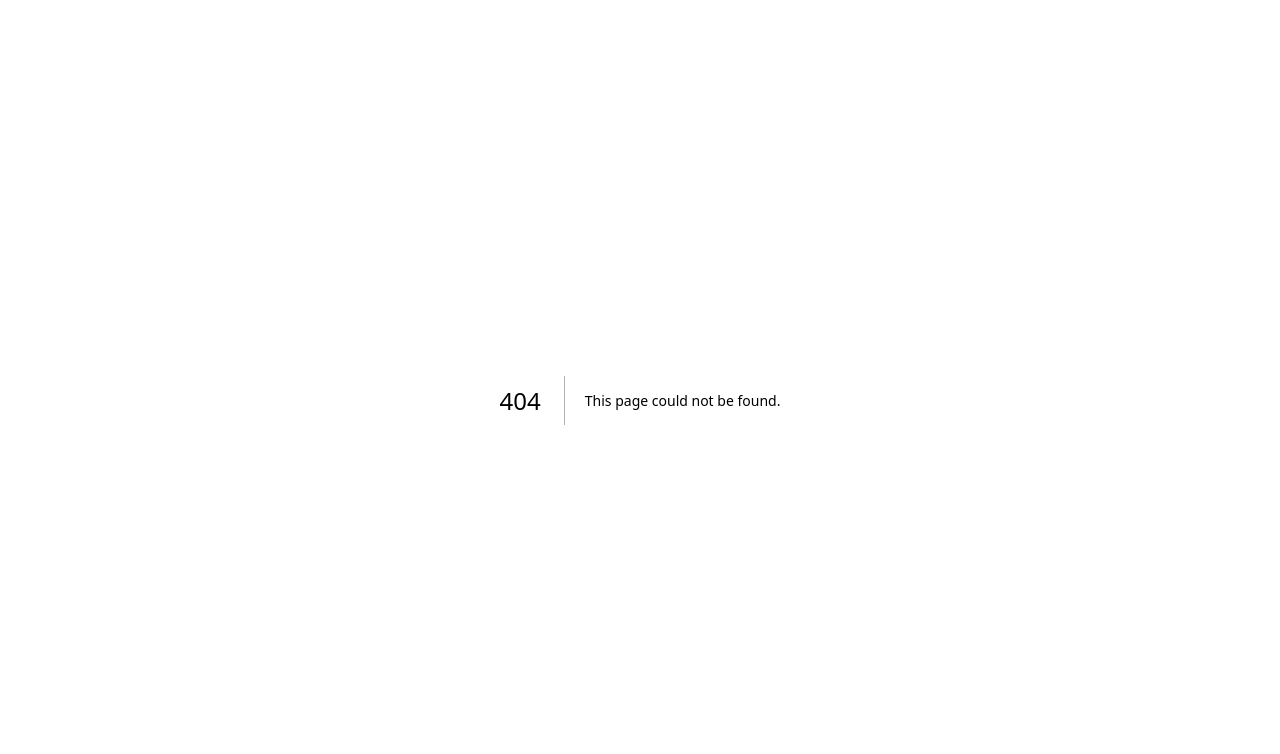
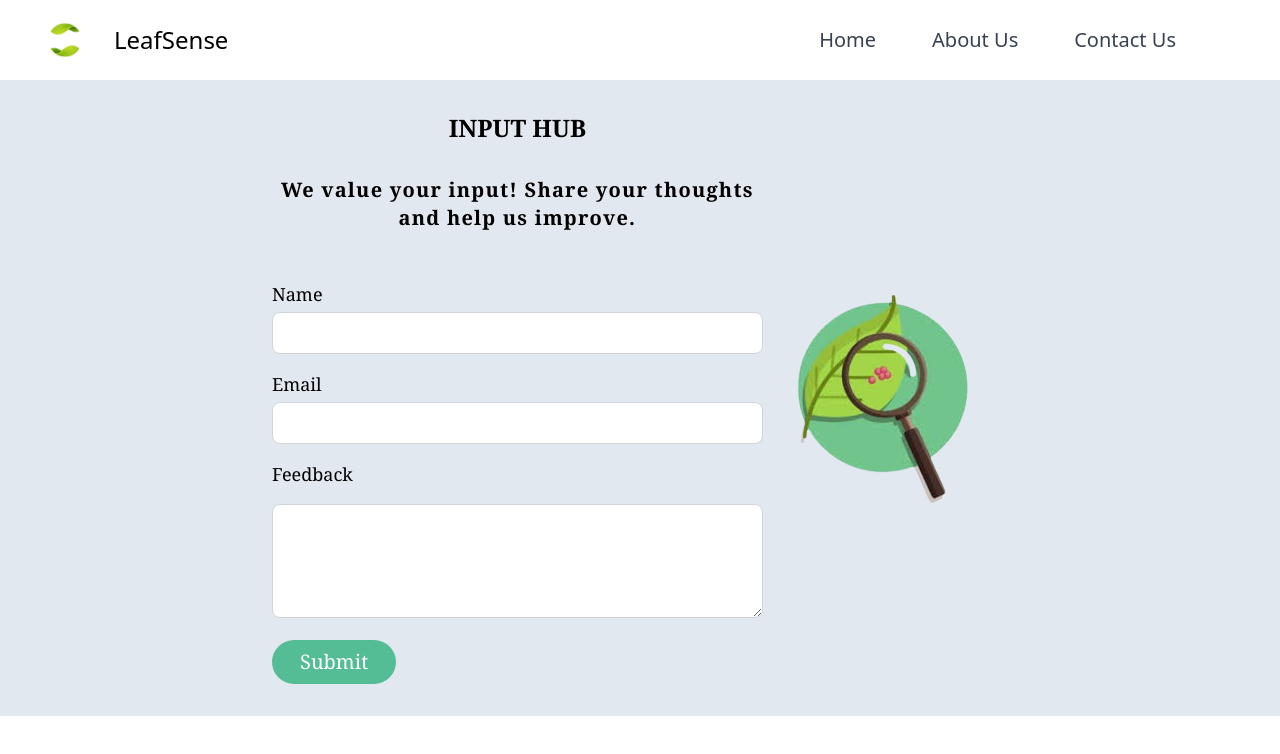
Before and after one commit to alisha0704/softwareda-plantdetection, a Next.js app: page /Feedback in a window 1280 px wide. Before the commit this address had no page. Shown: the top 754 px of the page. Built offline with nearby package versions, Linux system fonts and the light colour scheme.

Commit message:
feat: added feedback page

```diff
--- a/middleware.ts
+++ b/middleware.ts
@@ -6,10 +6,10 @@ import { authMiddleware } from "@clerk/nextjs";
 export default authMiddleware({
 
   // Allow signed out users to access the specified routes:
-  //  publicRoutes: ['/'],
+   publicRoutes: ['/', '/Feedback'],
   // Prevent the specified routes from accessing
   // authentication information:
-  ignoredRoutes: ['/'],
+  // ignoredRoutes: ['/'],
 });
 
 export const config = {
--- /dev/null
+++ b/pages/Feedback.tsx
@@ -0,0 +1,91 @@
+
+import React, { useState } from 'react';
+import Header from './components/Common/Header';
+
+const Feedback: React.FC = () => {
+    const [formData, setFormData] = useState({
+        name: '',
+        email: '',
+        feedback: ''
+    });
+
+    const handleChange = (e: React.ChangeEvent<HTMLInputElement | HTMLTextAreaElement>) => {
+        const { name, value } = e.target;
+        setFormData(prevState => ({
+            ...prevState,
+            [name]: value
+        }));
+    };
+
+    const handleSubmit = (e: React.FormEvent<HTMLFormElement>) => {
+        e.preventDefault();
+        // You can handle form submission logic here, such as sending the feedback to a server
+        console.log(formData);
+        // Reset form fields after submission
+        setFormData({
+            name: '',
+            email: '',
+            feedback: ''
+        });
+    };
+
+    return (
+        <>
+            <Header />
+            <div className='bg-slate-200'>
+            <div className="max-w-3xl  mx-auto py-8 px-4  flex">
+                <div className="w-full">
+                    <h1 className="text-2xl text-center font-serif font-bold mb-4">INPUT HUB</h1>
+                    <div className="w-full flex font-serif justify-start md:justify-center text-primary-yellow text-xl  font-bold tracking-[1.2px] pt-4 text-left md:text-center">
+                     We value your input! Share your thoughts and help us improve.
+                    </div>
+                    <form onSubmit={handleSubmit} className="space-y-4 pt-12">
+                        <div>
+                            <label htmlFor="name" className="block font-serif text-lg mb-1">Name</label>
+                            <input
+                                type="text"
+                                id="name"
+                                name="name"
+                                value={formData.name}
+                                onChange={handleChange}
+                                className="w-full border border-gray-300 rounded-lg py-2 px-4 focus:outline-none focus:border-blue-500"
+                                required
+                            />
+                        </div>
+                        <div>
+                            <label htmlFor="email" className="block font-serif text-lg mb-1">Email</label>
+                            <input
+                                type="email"
+                                id="email"
+                                name="email"
+                                value={formData.email}
+                                onChange={handleChange}
+                                className="w-full border border-gray-300 rounded-lg py-2 px-4 focus:outline-none focus:border-blue-500"
+                                required
+                            />
+                        </div>
+                        <div>
+                            <label htmlFor="feedback" className="block font-serif text-lg mb-4">Feedback</label>
+                            <textarea
+                                id="feedback"
+                                name="feedback"
+                                rows={4}
+                                value={formData.feedback}
+                                onChange={handleChange}
+                                className="w-full border border-gray-300 rounded-lg py-2 px-4 focus:outline-none focus:border-blue-500"
+                                required
+                            ></textarea>
+                        </div>
+                        <button type="submit" className="bg-[#54BD95] hover:bg-green-300 font-serif text-white py-2 px-7 rounded-3xl text-xl transition duration-300">Submit</button>
+                    </form>
+                </div>
+                <div className="w-1/3 px-10 flex justify-center items-center">
+                    <img src="/feedbackimg.png" alt="image" className="max-w-lg" />
+                </div>
+            </div>
+            </div>
+        </>
+    );
+}
+
+export default Feedback;
```
Also changed, not shown: public/feedbackimg.png (added).
